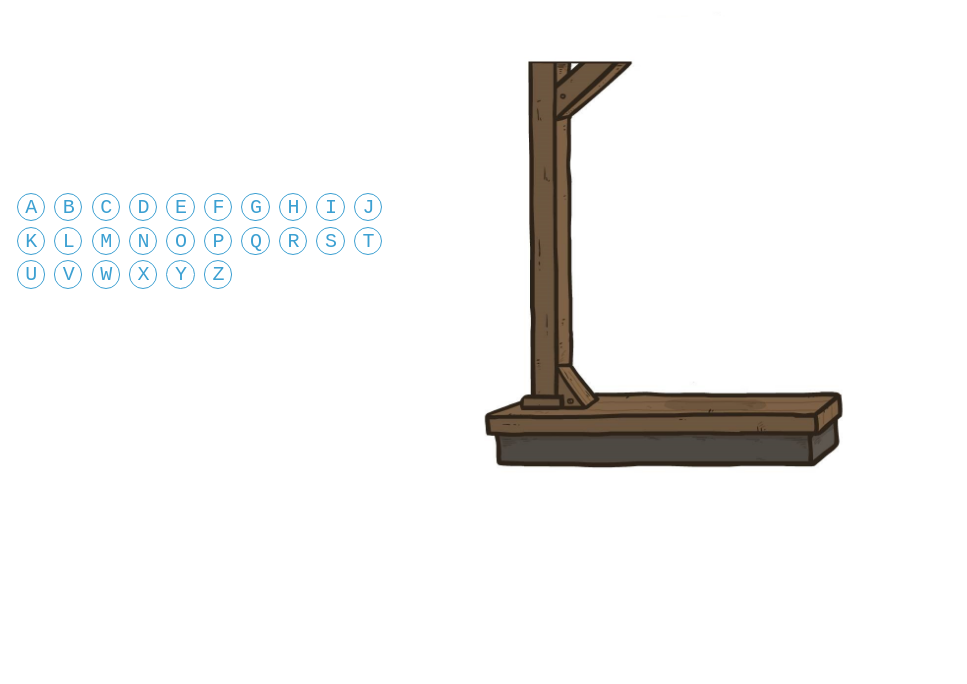
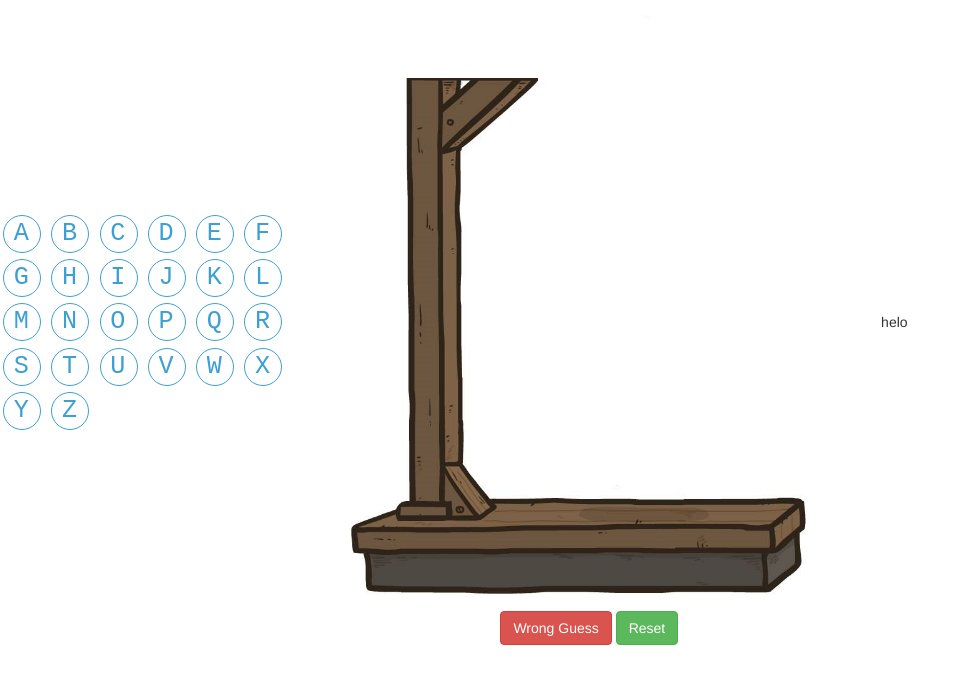
Before and after one commit to code-newbies/js-tuesday-hangman, a plain HTML site: page index.html in a window 1280 px wide. Shown: the whole page, without its empty margins (0-967 px from the left). Drawn offline with nearby package versions, Linux system fonts and the light colour scheme.

Commit message:
aligns alpha keypad, hangman graphic, and letter graveyard

```diff
--- a/index.html
+++ b/index.html
@@ -11,7 +11,7 @@
 
 <body>
 	<div class="row">
-		<div id="alphabet-keypad" class="col-sm-4">
+		<div id="alphabet-keypad" class="col-sm-3">
 			<div class="letter-button">A</div>
 			<div class="letter-button">B</div>
 			<div class="letter-button">C</div>
@@ -40,11 +40,16 @@
 			<div class="letter-button">Z</div>
 		</div>
 
-		<div id="hangman-graphic" class="col-sm-4">
+		<div id="hangman-graphic" class="col-sm-5">
 			<img src="hangman-graphic/hangman0.jpg">
+			<img class="ontop" src="hangman-graphic/hangman1.jpg">
+			<img class="ontop" src="hangman-graphic/hangman2.jpg">
+			<button class="btn btn-danger">Wrong Guess</button>
+			<button class="btn btn-success">Reset</button>
 		</div>
 
-		<div id="letter-graveyard" class="col-sm-4">
+		<div id="letter-graveyard" class="col-sm-3">
+			helo
 		</div>
 	</div>
 
--- a/styles.css
+++ b/styles.css
@@ -7,10 +7,13 @@
 }
 
 #alphabet-keypad {
-	margin: 1em;
+}
+#hangman-graphic {
+	max-width: 50%;
+	text-align: center;
 }
 #hangman-graphic img {
-	width: 100%;
+	max-width: 100%;
 }
 .letter-button, .letter-disabled {
 	margin: 0.13em;
@@ -20,10 +23,10 @@
 	border-radius: 100%;
   display: inline-block;
   font-family: monospace;
-  font-size: 20px;
+  font-size: 1.8em;
 
-	height: 1.42em;
-	width: 1.42em;
+	height: 1.5em;
+	width: 1.5em;
 
   transition: color 0.2s,
               background-color 0.2s;
@@ -46,3 +49,10 @@
   color: lightgrey;
   cursor: default;
 }
+
+
+.ontop {
+	opacity: 0;
+	position: absolute;
+	top: 0;
+}
```
